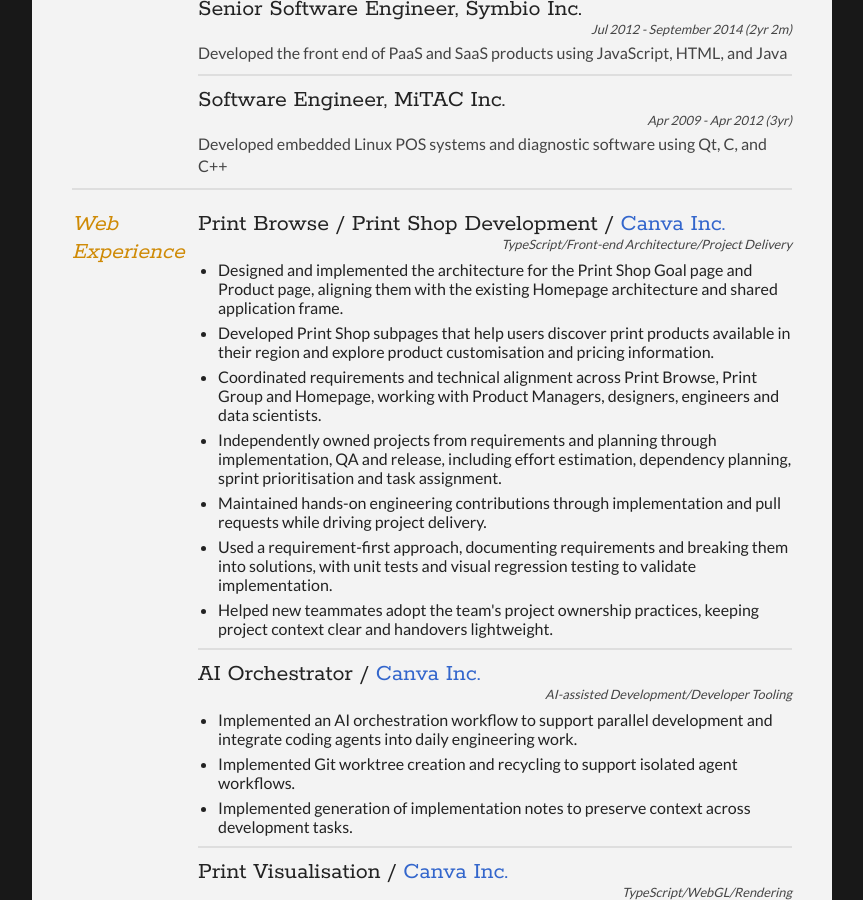
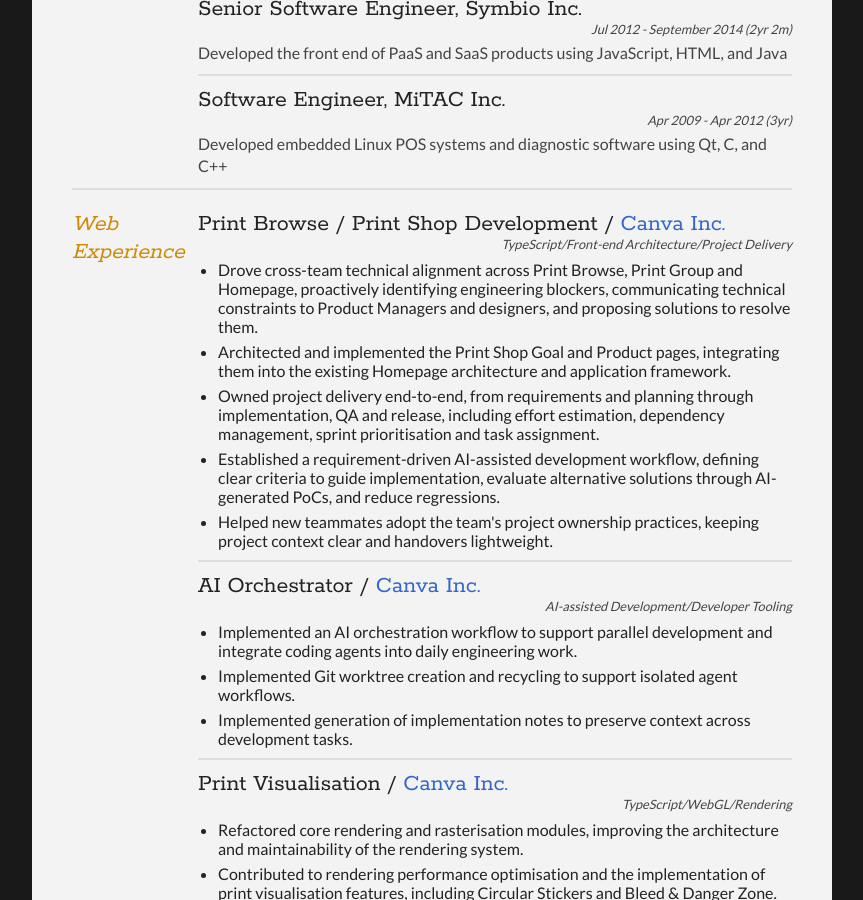
Before and after one commit to weilonge/weilonge.github.io, a Jekyll site: the page resume/index.html, which Jekyll copies as it is, in a window 1280 px wide and 900 px high, scrolled down 1027 px. Shown: the whole window, without its empty margins (208-1071 px from the left). Built offline with Jekyll 4.4.1, drawn with Linux system fonts in a browser that asks for light colours.

Commit message:
Refine Print Browse resume experience

```diff
--- a/resume/index.html
+++ b/resume/index.html
@@ -114,12 +114,10 @@
               <h2>Print Browse / Print Shop Development / <a target="_blank" href="https://canva.com/">Canva Inc.</a></h2>
               <p class="subDetails">TypeScript/Front-end Architecture/Project Delivery</p>
               <ul>
-                <li>Designed and implemented the architecture for the Print Shop Goal page and Product page, aligning them with the existing Homepage architecture and shared application frame.</li>
-                <li>Developed Print Shop subpages that help users discover print products available in their region and explore product customisation and pricing information.</li>
-                <li>Coordinated requirements and technical alignment across Print Browse, Print Group and Homepage, working with Product Managers, designers, engineers and data scientists.</li>
-                <li>Independently owned projects from requirements and planning through implementation, QA and release, including effort estimation, dependency planning, sprint prioritisation and task assignment.</li>
-                <li>Maintained hands-on engineering contributions through implementation and pull requests while driving project delivery.</li>
-                <li>Used a requirement-first approach, documenting requirements and breaking them into solutions, with unit tests and visual regression testing to validate implementation.</li>
+                <li>Drove cross-team technical alignment across Print Browse, Print Group and Homepage, proactively identifying engineering blockers, communicating technical constraints to Product Managers and designers, and proposing solutions to resolve them.</li>
+                <li>Architected and implemented the Print Shop Goal and Product pages, integrating them into the existing Homepage architecture and application framework.</li>
+                <li>Owned project delivery end-to-end, from requirements and planning through implementation, QA and release, including effort estimation, dependency management, sprint prioritisation and task assignment.</li>
+                <li>Established a requirement-driven AI-assisted development workflow, defining clear criteria to guide implementation, evaluate alternative solutions through AI-generated PoCs, and reduce regressions.</li>
                 <li>Helped new teammates adopt the team's project ownership practices, keeping project context clear and handovers lightweight.</li>
               </ul>
             </article>
```
